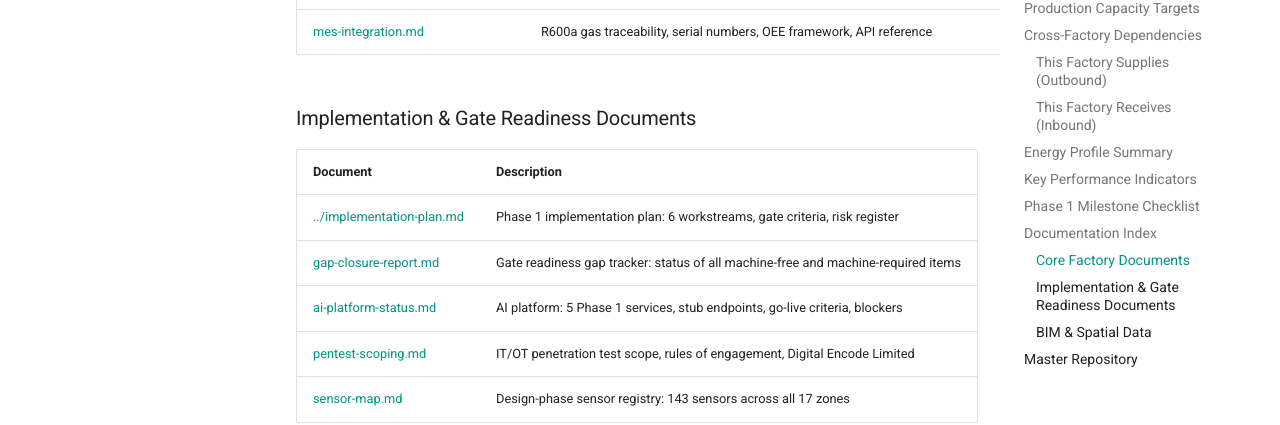
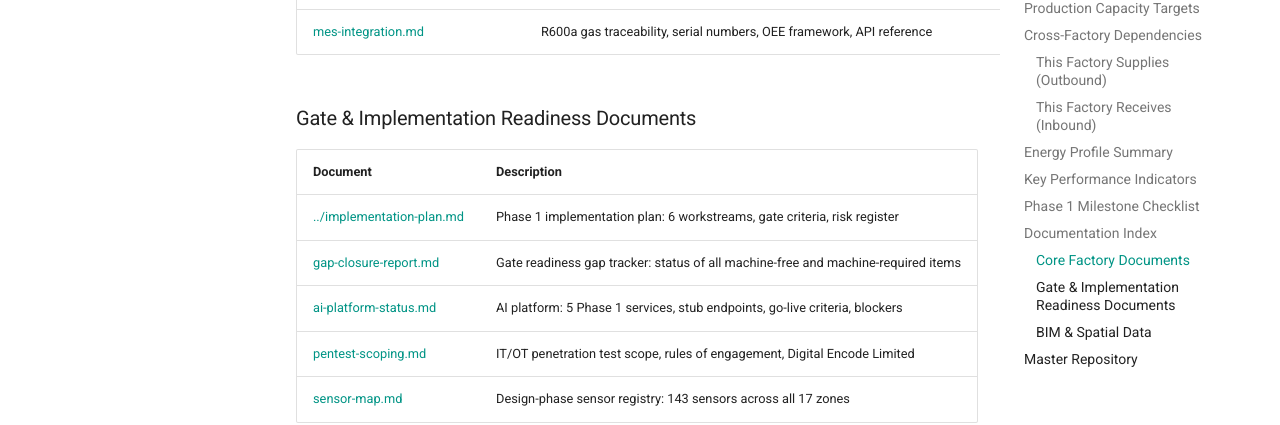
Before and after one commit to oumar-code/coo-cah-factory-electronics-kitchen, an MkDocs documentation site: the page built from docs/index.md, in a window 1280 px wide and 900 px high, scrolled down 6040 px. Shown: the part 154-579 px from the top of the window. Built offline with MkDocs 1.6.1 and Material for MkDocs 9.7.7, drawn with Linux system fonts in a browser that asks for light colours; comment, search, counter and statistics services are not loaded.

```diff
--- a/docs/index.md
+++ b/docs/index.md
@@ -172,7 +172,7 @@ See [docs/energy-profile.md](./energy-profile.md) for full demand analysis and c
 | [digital-twin.md](./digital-twin.md) | Asset registry, foam/reflow/gas DT models, energy monitoring |
 | [mes-integration.md](./mes-integration.md) | R600a gas traceability, serial numbers, OEE framework, API reference |
 
-### Implementation & Gate Readiness Documents
+### Gate & Implementation Readiness Documents
 
 | Document | Description |
 |---|---|
--- a/mkdocs.yml
+++ b/mkdocs.yml
@@ -76,7 +76,7 @@ nav:
     - CapEx / OpEx: capex-opex.md
     - Digital Twin: digital-twin.md
     - MES Integration: mes-integration.md
-  - Gate 3 Readiness:
+  - Gate & Implementation Readiness:
     - Gap Closure Report: gap-closure-report.md
     - AI Platform Status: ai-platform-status.md
     - Penetration Test Scoping: pentest-scoping.md
```
